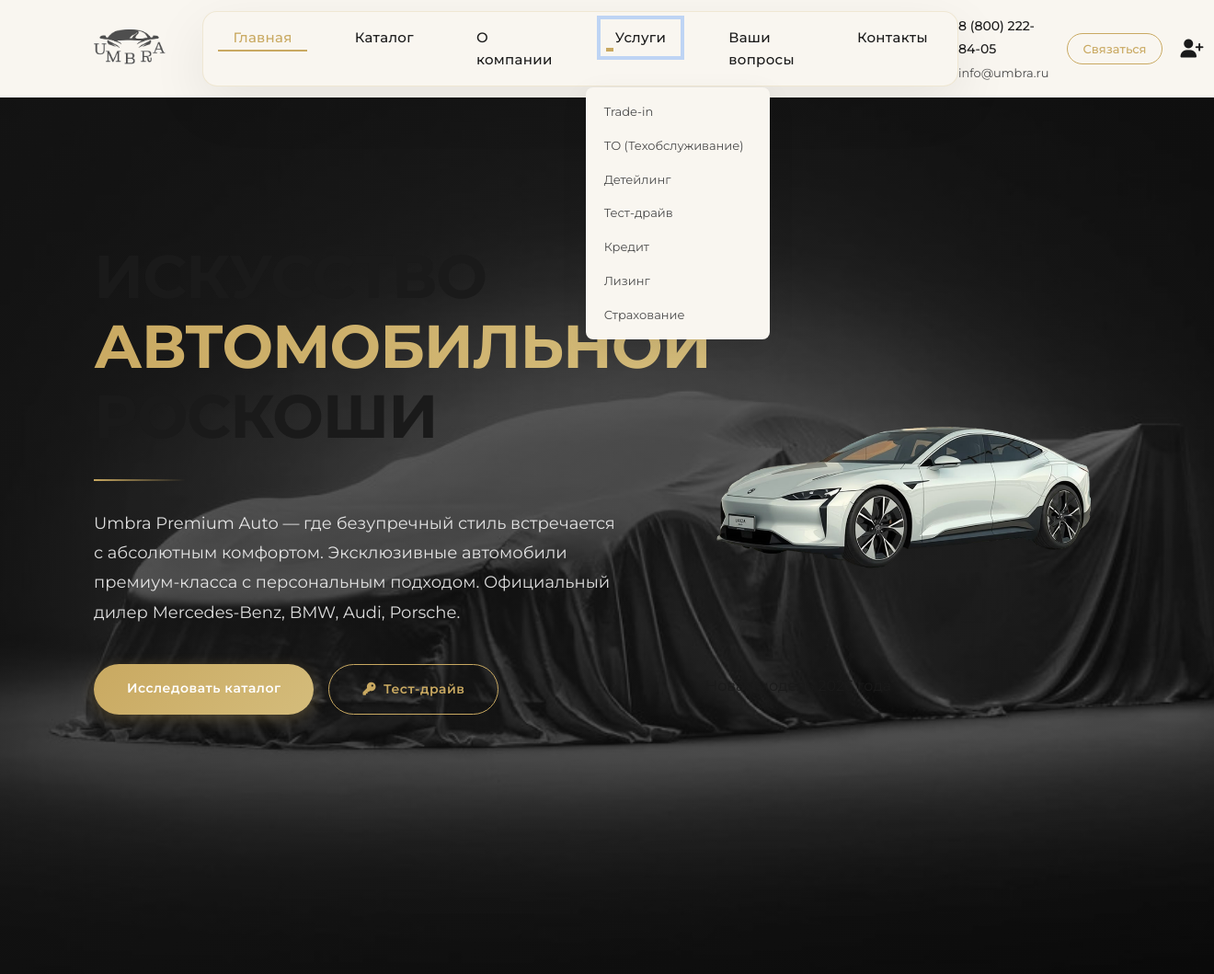
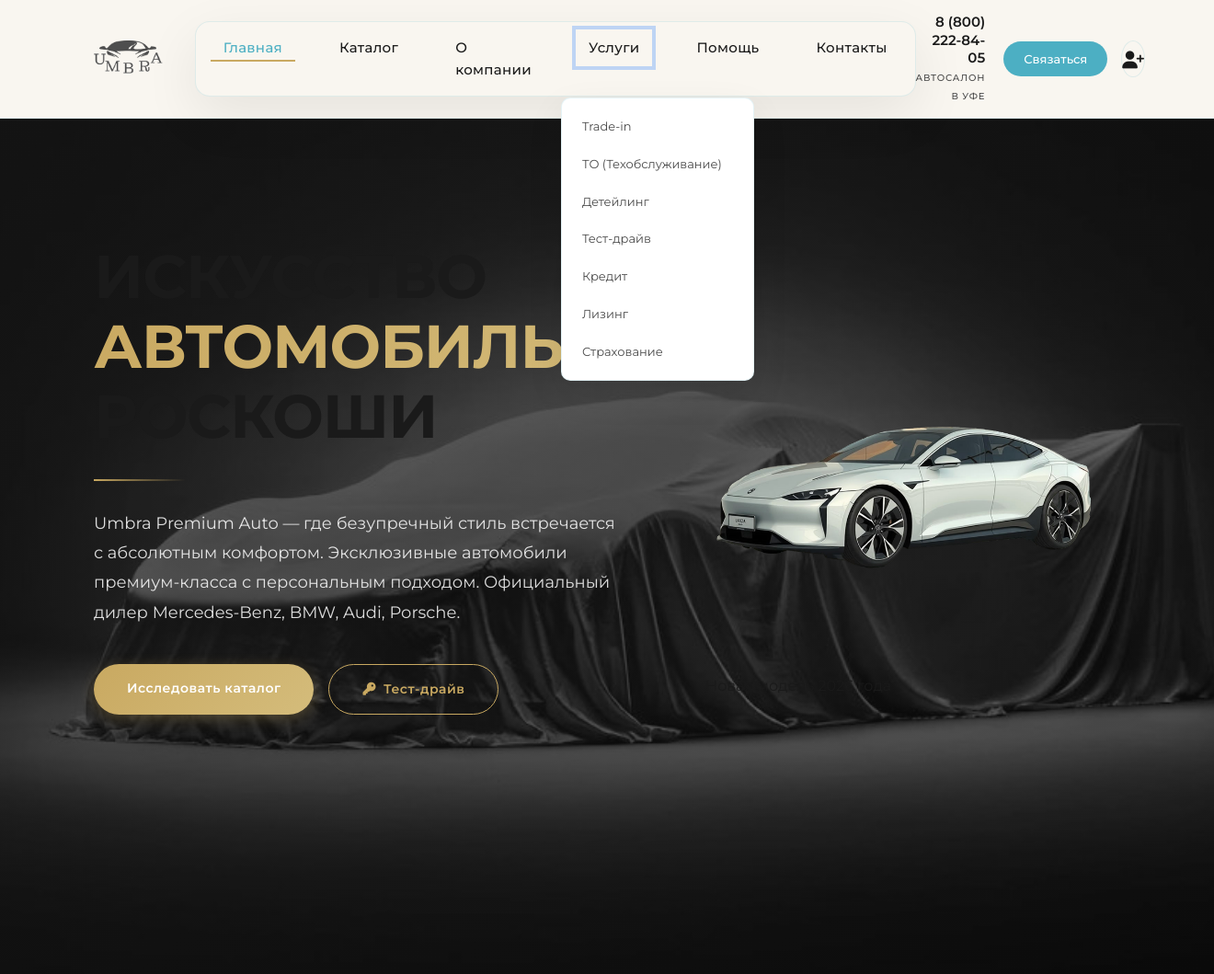
Before and after one commit to elvina12g/avtosalon-umbra, a PHP site: page / in a window 1320 px wide, after a click on "Услуги". Shown: the top 1059 px of the page at 92% size. Run offline with PHP 8.4, Linux system fonts and the light colour scheme; data comes from the database, SQL or seed files in the repository.

Commit message:
deploy: c1e37bd72c31fb86cbdaa8470c3acee0f3890c12

```diff
--- a/views/layouts/header.php
+++ b/views/layouts/header.php
@@ -22,85 +22,110 @@
     <link rel="stylesheet" href="/assets/css/style.css">
 
     <style>
-        /* Минималистичная шапка */
+        /* Цельная минималистичная шапка */
         :root {
             --bg-primary: #F9F6F0;
-            --accent-gold: #C9A961;
+            --accent: #4CAFC3;
+            --accent-hover: #3a8a9e;
             --text-primary: #1A1A1A;
             --text-secondary: #4A4A4A;
+            --border-light: rgba(76, 175, 195, 0.15);
         }
 
         .navbar {
             background: var(--bg-primary);
-            padding: 12px 0;
+            padding: 14px 0;
             transition: all 0.3s ease;
-            border-bottom: none;
-            box-shadow: none;
+            border-bottom: 1px solid var(--border-light);
         }
 
         .navbar.scrolled {
-            padding: 8px 0;
-            box-shadow: 0 2px 10px rgba(0,0,0,0.05);
+            padding: 10px 0;
+            box-shadow: 0 2px 20px rgba(0,0,0,0.06);
+            border-bottom-color: transparent;
         }
 
-        /* Логотип слева */
+        /* Логотип */
         .navbar-brand {
-            margin-right: 40px;
+            margin-right: 35px;
+            padding: 0;
         }
 
         .navbar-brand img {
-            height: 42px;
+            height: 40px;
             width: auto;
+            transition: height 0.3s ease;
         }
 
-        /* Навигация */
+        .navbar.scrolled .navbar-brand img {
+            height: 36px;
+        }
+
+        /* Навигационные ссылки */
         .navbar-nav {
-            gap: 4px;
+            gap: 2px;
         }
 
         .nav-link {
             color: var(--text-primary) !important;
             font-weight: 400;
             font-size: 14px;
-            padding: 8px 16px !important;
+            padding: 8px 14px !important;
             transition: all 0.2s ease;
-            letter-spacing: 0.3px;
+            letter-spacing: 0.2px;
+            position: relative;
+        }
+
+        .nav-link::after {
+            content: '';
+            position: absolute;
+            bottom: 4px;
+            left: 14px;
+            right: 14px;
+            height: 1px;
+            background: var(--accent);
+            transform: scaleX(0);
+            transition: transform 0.2s ease;
         }
 
         .nav-link:hover,
         .nav-link.active {
-            color: var(--accent-gold) !important;
-            background: transparent;
+            color: var(--accent) !important;
         }
 
-        /* Выпадающее меню - минималистичное */
+        .nav-link:hover::after,
+        .nav-link.active::after {
+            transform: scaleX(1);
+        }
+
+        /* Выпадающее меню */
         .dropdown-menu {
-            background: var(--bg-primary);
-            border: none;
-            border-radius: 8px;
-            padding: 8px 0;
-            min-width: 200px;
-            box-shadow: 0 10px 30px rgba(0,0,0,0.08);
-            margin-top: 8px;
+            background: #FFFFFF;
+            border: 1px solid var(--border-light);
+            border-radius: 10px;
+            padding: 10px 0;
+            min-width: 210px;
+            box-shadow: 0 15px 40px rgba(0,0,0,0.08);
+            margin-top: 10px;
         }
 
         .dropdown-item {
-            padding: 8px 20px;
+            padding: 10px 22px;
             font-size: 13px;
             color: var(--text-secondary);
             transition: all 0.2s ease;
         }
 
         .dropdown-item:hover {
-            background: rgba(201, 169, 97, 0.08);
-            color: var(--accent-gold);
-            padding-left: 24px;
+            background: rgba(76, 175, 195, 0.06);
+            color: var(--accent);
+            padding-left: 28px;
         }
 
         .dropdown-toggle::after {
-            margin-left: 6px;
+            margin-left: 5px;
             vertical-align: middle;
-            border-top-color: var(--accent-gold);
+            border-top-color: var(--accent);
         }
 
         /* Иконка пользователя */
@@ -108,24 +133,26 @@
             display: flex;
             align-items: center;
             justify-content: center;
-            width: 38px;
-            height: 38px;
+            width: 40px;
+            height: 40px;
             background: transparent;
             border-radius: 50%;
             color: var(--text-primary);
-            font-size: 20px;
+            font-size: 19px;
             transition: all 0.2s ease;
             cursor: pointer;
             text-decoration: none;
-            margin-left: 20px;
+            margin-left: 15px;
+            border: 1px solid var(--border-light);
         }
 
         .user-icon:hover {
-            color: var(--accent-gold);
+            color: var(--accent);
+            border-color: var(--accent);
             transform: translateY(-1px);
         }
 
-        /* Контактная информация - минималистично */
+        /* Контактная информация */
         .header-contacts {
             display: flex;
             align-items: center;
@@ -133,51 +160,55 @@
             margin-left: auto;
         }
 
+        .contact-phone-wrapper {
+            text-align: right;
+            line-height: 1.3;
+        }
+
         .contact-phone {
-            font-weight: 500;
+            font-weight: 600;
             color: var(--text-primary);
             text-decoration: none;
-            font-size: 14px;
+            font-size: 15px;
             transition: color 0.2s;
+            display: block;
         }
 
         .contact-phone:hover {
-            color: var(--accent-gold);
+            color: var(--accent);
         }
 
-        .contact-email {
+        .contact-subtitle {
+            font-size: 10px;
             color: var(--text-secondary);
-            text-decoration: none;
-            font-size: 13px;
-            transition: color 0.2s;
-        }
-
-        .contact-email:hover {
-            color: var(--accent-gold);
+            text-transform: uppercase;
+            letter-spacing: 0.8px;
+            font-weight: 500;
         }
 
         .contact-btn {
-            background: transparent;
-            color: var(--accent-gold);
-            padding: 6px 16px;
-            border-radius: 30px;
+            background: var(--accent);
+            color: #FFFFFF;
+            padding: 9px 22px;
+            border-radius: 25px;
             font-weight: 500;
             font-size: 13px;
             text-decoration: none;
             transition: all 0.2s ease;
-            border: 1px solid var(--accent-gold);
         }
 
         .contact-btn:hover {
-            background: var(--accent-gold);
-            color: var(--bg-primary);
+            background: var(--accent-hover);
+            color: #FFFFFF;
             transform: translateY(-1px);
+            box-shadow: 0 4px 12px rgba(76, 175, 195, 0.3);
         }
 
-        /* Бургер-кнопка (адаптив) */
+        /* Бургер-кнопка */
         .navbar-toggler {
             border: none;
-            padding: 6px 10px;
+            padding: 8px 10px;
+            box-shadow: none;
         }
 
         .navbar-toggler:focus {
@@ -299,43 +348,60 @@
                     </ul>
                 </li>
 
-                <li class="nav-item">
-                    <a class="nav-link <?php echo ($_SERVER['REQUEST_URI'] == '/faq') ? 'active' : ''; ?>" href="/faq">Ваши вопросы</a>
+                <!-- Помощь -->
+                <li class="nav-item dropdown">
+                    <a class="nav-link dropdown-toggle" href="#" role="button" data-bs-toggle="dropdown" aria-expanded="false">
+                        Помощь
+                    </a>
+                    <ul class="dropdown-menu">
+                        <li><a class="dropdown-item" href="/faq"><i class="far fa-question-circle me-2"></i>Вопрос-ответ</a></li>
+                        <li><a class="dropdown-item" href="/contacts"><i class="far fa-envelope me-2"></i>Обратная связь</a></li>
+                    </ul>
                 </li>
+
                 <li class="nav-item">
                     <a class="nav-link <?php echo ($_SERVER['REQUEST_URI'] == '/contacts') ? 'active' : ''; ?>" href="/contacts">Контакты</a>
                 </li>
             </ul>
+
+            <!-- Мобильная версия контактов -->
+            <div class="mobile-contact-info">
+                <a href="tel:88002228405" class="contact-phone d-block mb-1">8 (800) 222-84-05</a>
+                <small class="contact-subtitle d-block mb-3">Автосалон в Уфе</small>
+                <?php if(isset($_SESSION['user_id'])): ?>
+                    <a href="/profile" class="btn btn-sm w-100 mb-2" style="background: var(--accent); color: #fff;">Личный кабинет</a>
+                    <a href="/auth/logout" class="btn btn-sm btn-outline-secondary w-100">Выйти</a>
+                <?php else: ?>
+                    <a href="/auth/login" class="btn btn-sm w-100" style="background: var(--accent); color: #fff;">Войти / Регистрация</a>
+                <?php endif; ?>
+            </div>
         </div>
 
-        <!-- Контактная информация -->
+        <!-- Десктопная контактная информация -->
         <div class="header-contacts">
-            <div>
-                <a href="tel:+74951234567" class="contact-phone">8 (800) 222-84-05</a>
-                <br>
-                <a href="mailto:info@umbra.ru" class="contact-email">info@umbra.ru</a>
+            <div class="contact-phone-wrapper">
+                <a href="tel:88002228405" class="contact-phone">8 (800) 222-84-05</a>
+                <span class="contact-subtitle">Автосалон в Уфе</span>
             </div>
             <a href="#contactForm" class="contact-btn" id="headerContactBtn">Связаться</a>
         </div>
 
-        <!-- Иконка пользователя с плюсом -->
+        <!-- Иконка пользователя -->
         <?php if(isset($_SESSION['user_id'])): ?>
-            <div class="dropdown">
-                <a href="#" class="user-icon" data-bs-toggle="dropdown" aria-expanded="false">
+            <div class="dropdown d-none d-lg-block">
+                <a href="#" class="user-icon" data-bs-toggle="dropdown" aria-expanded="false" title="<?php echo htmlspecialchars($_SESSION['user_name']); ?>">
                     <i class="fas fa-user-circle"></i>
-                    <span><?php echo htmlspecialchars($_SESSION['user_name']); ?></span>
                 </a>
                 <ul class="dropdown-menu dropdown-menu-end">
-                    <li><a class="dropdown-item" href="/profile"><i class="fas fa-id-card me-2"></i> Личный кабинет</a></li>
-                    <li><a class="dropdown-item" href="/profile/favorites"><i class="fas fa-heart me-2"></i> Избранное</a></li>
+                    <li><a class="dropdown-item" href="/profile"><i class="fas fa-id-card me-2"></i>Личный кабинет</a></li>
+                    <li><a class="dropdown-item" href="/profile/favorites"><i class="fas fa-heart me-2"></i>Избранное</a></li>
                     <li><hr class="dropdown-divider"></li>
-                    <li><a class="dropdown-item" href="/auth/logout"><i class="fas fa-sign-out-alt me-2"></i> Выйти</a></li>
+                    <li><a class="dropdown-item" href="/auth/logout"><i class="fas fa-sign-out-alt me-2"></i>Выйти</a></li>
                 </ul>
             </div>
         <?php else: ?>
-            <a href="/auth/login" class="user-icon" title="Войти или зарегистрироваться">
+            <a href="/auth/login" class="user-icon d-none d-lg-flex" title="Войти или зарегистрироваться">
                 <i class="fas fa-user-plus"></i>
-                <span>Войти</span>
             </a>
         <?php endif; ?>
     </div>
@@ -401,13 +469,30 @@
                     const parent = this.closest('.dropdown');
                     const menu = parent.querySelector('.dropdown-menu');
                     if(menu) {
-                        menu.classList.toggle('show');
+                        const isOpen = menu.classList.contains('show');
+                        // Закрываем все открытые меню
+                        document.querySelectorAll('.dropdown-menu.show').forEach(m => m.classList.remove('show'));
+                        // Открываем/закрываем текущее
+                        if(!isOpen) {
+                            menu.classList.add('show');
+                        }
                     }
                 }
             });
         });
 
-        // Прелоадер
+        // Закрытие мобильного меню при клике на ссылку
+        document.querySelectorAll('.navbar-nav .nav-link:not(.dropdown-toggle)').forEach(link => {
+            link.addEventListener('click', function() {
+                const navbarCollapse = document.getElementById('navbarMain');
+                if(navbarCollapse && navbarCollapse.classList.contains('show')) {
+                    const bsCollapse = bootstrap.Collapse.getInstance(navbarCollapse);
+                    if(bsCollapse) bsCollapse.hide();
+                }
+            });
+        });
+
+        // Прелоадер (если есть)
         window.addEventListener('load', function() {
             const preloader = document.querySelector('.pre-loader');
             if(preloader) {
```
Also changed, not shown: other parts of views/layouts/header.php (+40 -20 lines), config/config.php (added, +63 -0 lines).
